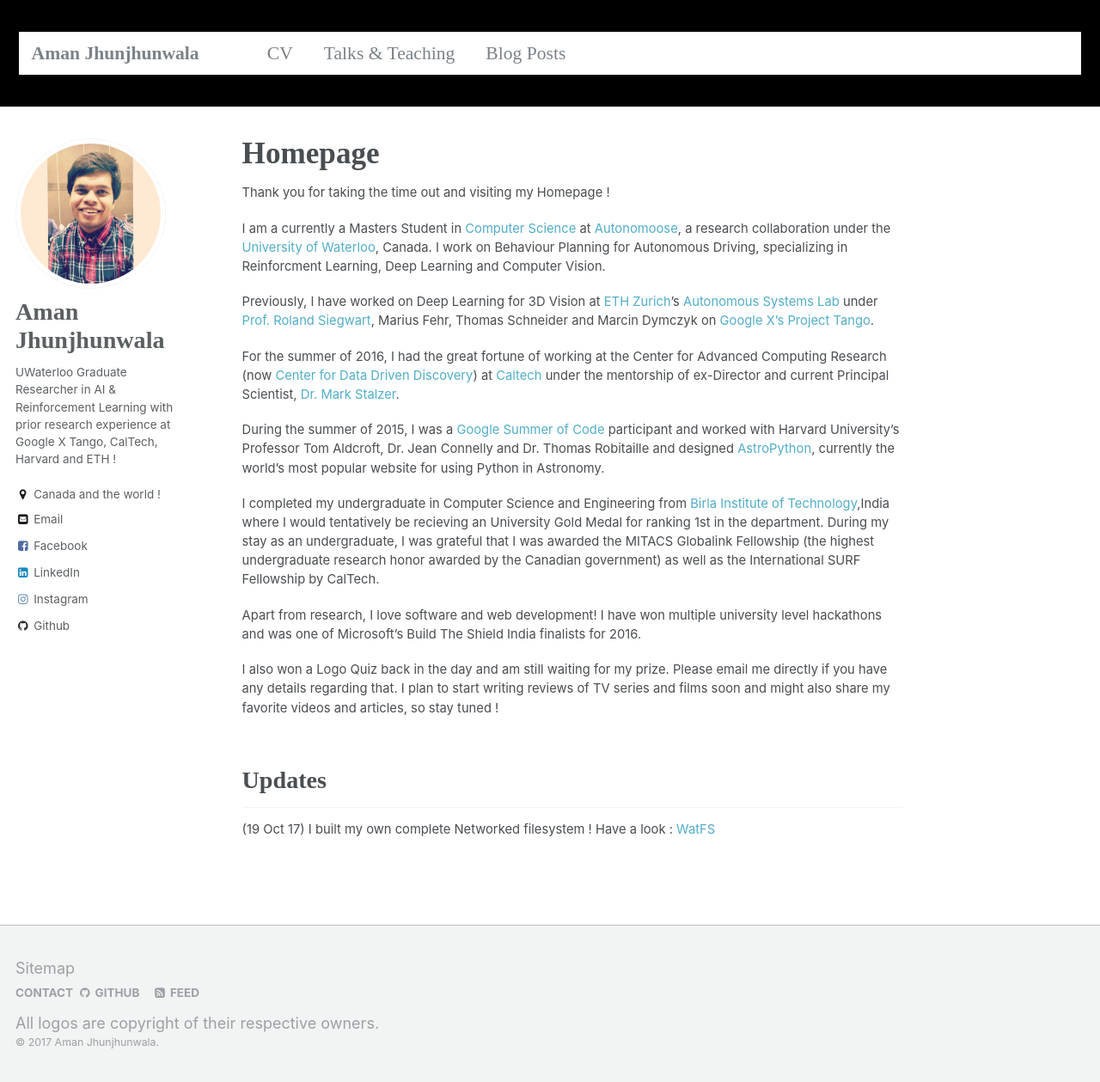
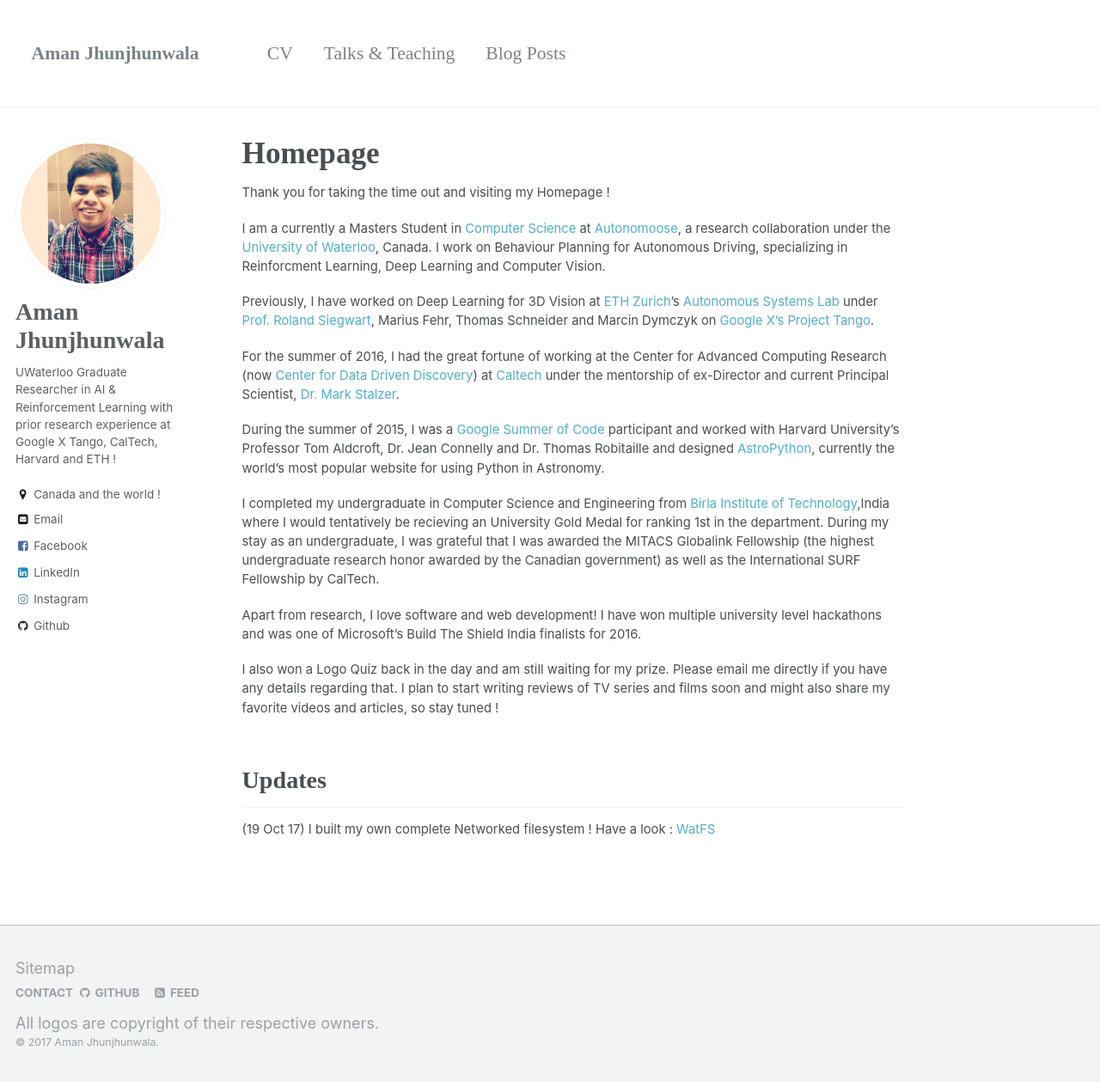
Before and after one commit to amanjhunjhunwala/amanjhunjhunwala.github.io, a Jekyll site: the page built from _pages/about.md, in a window 1280 px wide and 1259 px high. Shown: the whole window at 86% size. Built offline with Jekyll 4.4.1, drawn with Linux system fonts in a browser that asks for light colours; some web fonts are replaced.

Commit message:
Update masthead.html

```diff
--- a/_includes/masthead.html
+++ b/_includes/masthead.html
@@ -1,6 +1,6 @@
 {% include base_path %}
 
-<div class="masthead" style="font-size: 120%;background-color: black;">
+<div class="masthead" style="font-size: 120%;background-image: url("/files/andreasbg.png");">
   <div class="masthead__inner-wrap">
     <div class="masthead__menu">
       <nav id="site-nav" class="greedy-nav">
```
